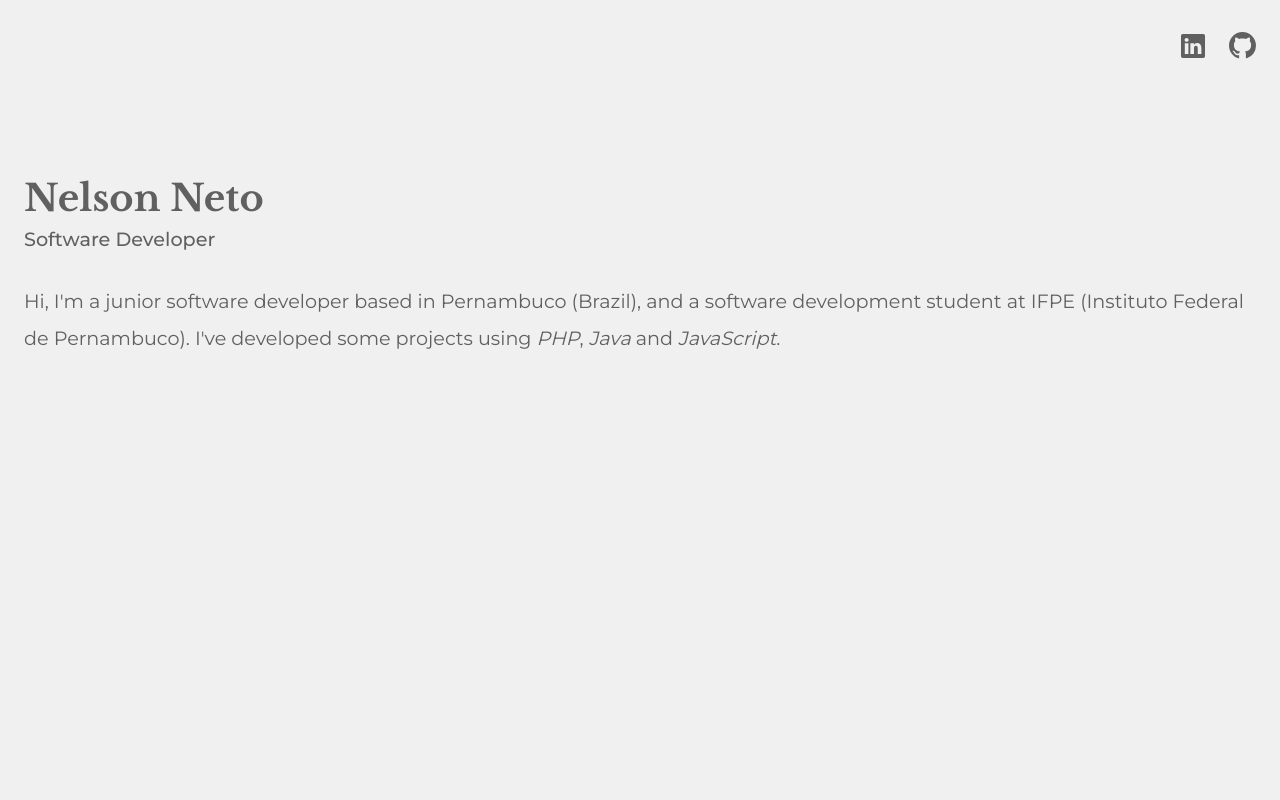
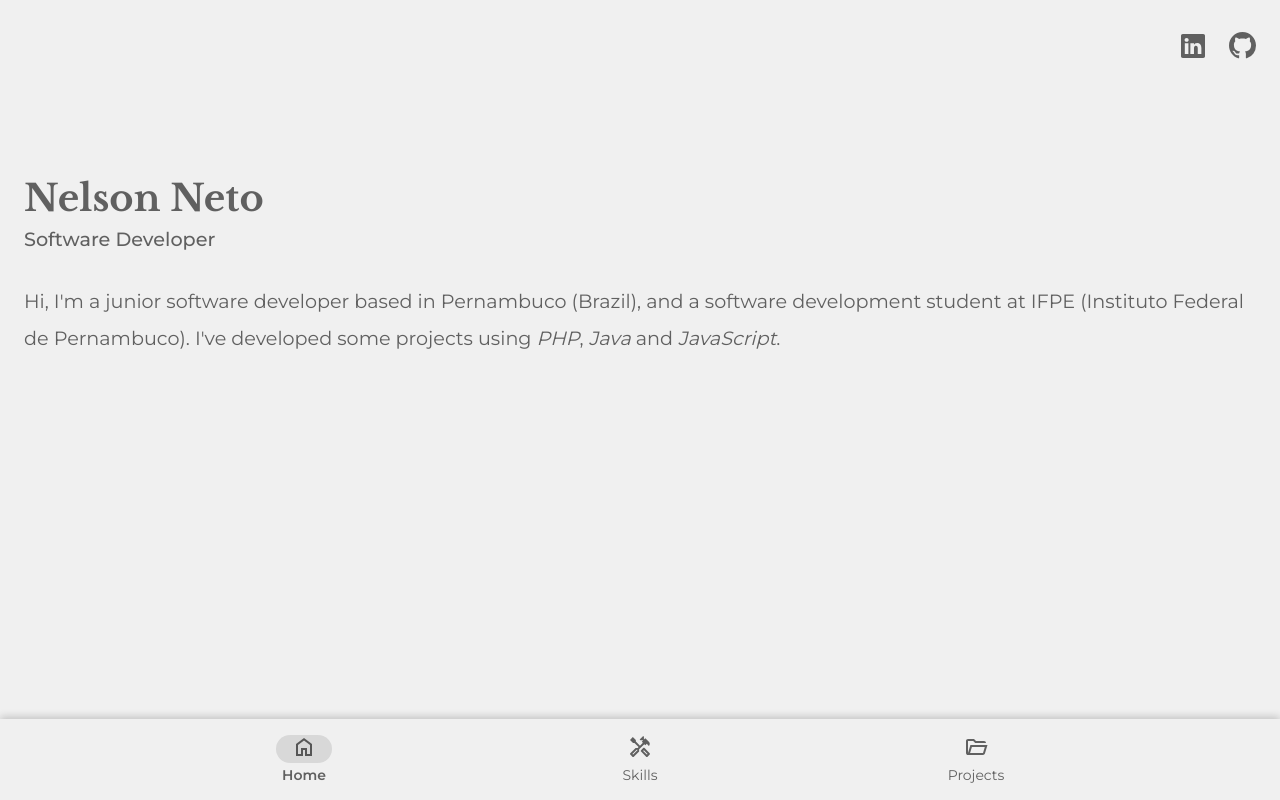
Before and after one commit to nhsneto/portfolio, a Next.js app: page / in a window 1280 px wide. Built offline with nearby package versions, Linux system fonts and the light colour scheme.

Commit message:
Create bottom navigation

```diff
--- /dev/null
+++ b/app/components/BottomNav.module.css
@@ -0,0 +1,5 @@
+.container {
+  display: flex;
+  justify-content: space-evenly;
+  color: var(--gray);
+}
--- /dev/null
+++ b/app/components/BottomNav.tsx
@@ -0,0 +1,44 @@
+import { FolderOpen, Home, Handyman } from "@/app/icons";
+import Link from "next/link";
+import { montserrat } from "@/app/fonts";
+import BottomNavItem from "@/app/components/BottomNavItem";
+import styles from "./BottomNav.module.css";
+
+export default function BottomNav() {
+  return (
+    <div className={`${styles.container} ${montserrat.className}`}>
+      <Link href="/">
+        <BottomNavItem
+          icon={Home}
+          iconWidth="24px"
+          iconHeight="24px"
+          iconColor="var(--gray)"
+          label="Home"
+          isActive={true}
+        />
+      </Link>
+
+      <Link href="/skills">
+        <BottomNavItem
+          icon={Handyman}
+          iconWidth="24px"
+          iconHeight="24px"
+          iconColor="var(--gray)"
+          label="Skills"
+          isActive={false}
+        />
+      </Link>
+
+      <Link href="/projects">
+        <BottomNavItem
+          icon={FolderOpen}
+          iconWidth="24px"
+          iconHeight="24px"
+          iconColor="var(--gray)"
+          label="Projects"
+          isActive={false}
+        />
+      </Link>
+    </div>
+  );
+}
--- /dev/null
+++ b/app/components/BottomNavItem.module.css
@@ -0,0 +1,27 @@
+.container {
+  min-width: 4rem;
+  display: flex;
+  flex-direction: column;
+  align-items: center;
+  gap: 0.2rem;
+}
+
+.iconContainer {
+  padding: 0 1rem;
+  border-radius: 1rem;
+}
+
+.iconContainerActive {
+  padding: 0 1rem;
+  border-radius: 1rem;
+  background-color: rgba(0, 0, 0, 0.1);
+}
+
+.label {
+  font-size: 0.875rem;
+}
+
+.labelActive {
+  font-size: 0.875rem;
+  font-weight: 600;
+}
--- /dev/null
+++ b/app/components/BottomNavItem.tsx
@@ -0,0 +1,27 @@
+import type { ComponentType } from "react";
+import { IconProps } from "@/app/icons";
+import styles from "./BottomNavItem.module.css";
+
+type Props = {
+  icon: ComponentType<IconProps>;
+  iconWidth: string;
+  iconHeight: string;
+  iconColor?: string;
+  label: string;
+  isActive: boolean;
+};
+
+export default function BottomNavItem(props: Props) {
+  return (
+    <div className={styles.container}>
+      <div className={props.isActive ? styles.iconContainerActive : styles.iconContainer}>
+        <props.icon
+          width={props.iconWidth}
+          height={props.iconHeight}
+          color={props.iconColor}
+        />
+      </div>
+      <span className={props.isActive ? styles.labelActive : styles.label}>{props.label}</span>
+    </div>
+  );
+}
--- a/app/components/Navbar.module.css
+++ b/app/components/Navbar.module.css
@@ -1,5 +1,4 @@
 .socialsContainer {
-  margin: 0 1.5rem;
   display: flex;
   justify-content: flex-end;
   align-items: center;
--- a/app/globals.css
+++ b/app/globals.css
@@ -13,9 +13,15 @@
 html,
 body {
   max-width: 100vw;
+  height: 100%;
   overflow-x: hidden;
 }
 
 body {
   background-color: #f0f0f0;
 }
+
+a {
+  text-decoration: none;
+  color: inherit;
+}
--- a/app/icons.tsx
+++ b/app/icons.tsx
@@ -31,3 +31,103 @@ export function Linkedin({ width, height, color = "currentColor" }: IconProps) {
     </svg>
   );
 }
+
+export function Home({ width, height, color = "currentColor" }: IconProps) {
+  return (
+    <svg
+      xmlns="http://www.w3.org/2000/svg"
+      width={width}
+      height={height}
+      fill={color}
+      viewBox="0 -960 960 960"
+    >
+      <path d="M240-200h120v-240h240v240h120v-360L480-740 240-560v360Zm-80 80v-480l320-240 320 240v480H520v-240h-80v240H160Zm320-350Z" />
+    </svg>
+  );
+}
+
+export function HomeFilled({
+  width,
+  height,
+  color = "currentColor",
+}: IconProps) {
+  return (
+    <svg
+      xmlns="http://www.w3.org/2000/svg"
+      width={width}
+      height={height}
+      fill={color}
+      viewBox="0 -960 960 960"
+    >
+      <path d="M160-120v-480l320-240 320 240v480H560v-280H400v280H160Z" />
+    </svg>
+  );
+}
+
+export function Handyman({ width, height, color = "currentColor" }: IconProps) {
+  return (
+    <svg
+      xmlns="http://www.w3.org/2000/svg"
+      width={width}
+      height={height}
+      fill={color}
+      viewBox="0 -960 960 960"
+    >
+      <path d="M754-81q-8 0-15-2.5T726-92L522-296q-6-6-8.5-13t-2.5-15q0-8 2.5-15t8.5-13l85-85q6-6 13-8.5t15-2.5q8 0 15 2.5t13 8.5l204 204q6 6 8.5 13t2.5 15q0 8-2.5 15t-8.5 13l-85 85q-6 6-13 8.5T754-81Zm0-95 29-29-147-147-29 29 147 147ZM205-80q-8 0-15.5-3T176-92l-84-84q-6-6-9-13.5T80-205q0-8 3-15t9-13l212-212h85l34-34-165-165h-57L80-765l113-113 121 121v57l165 165 116-116-43-43 56-56H495l-28-28 142-142 28 28v113l56-56 142 142q17 17 26 38.5t9 45.5q0 24-9 46t-26 39l-85-85-56 56-42-42-207 207v84L233-92q-6 6-13 9t-15 3Zm0-96 170-170v-29h-29L176-205l29 29Zm0 0-29-29 15 14 14 15Zm549 0 29-29-29 29Z" />
+    </svg>
+  );
+}
+
+export function HandymanFilled({
+  width,
+  height,
+  color = "currentColor",
+}: IconProps) {
+  return (
+    <svg
+      xmlns="http://www.w3.org/2000/svg"
+      width={width}
+      height={height}
+      fill={color}
+      viewBox="0 -960 960 960"
+    >
+      <path d="M754-81q-8 0-15-2.5T726-92L522-296q-6-6-8.5-13t-2.5-15q0-8 2.5-15t8.5-13l85-85q6-6 13-8.5t15-2.5q8 0 15 2.5t13 8.5l204 204q6 6 8.5 13t2.5 15q0 8-2.5 15t-8.5 13l-85 85q-6 6-13 8.5T754-81Zm-549 1q-8 0-15.5-3T176-92l-84-84q-6-6-9-13.5T80-205q0-8 3-15t9-13l212-212h85l34-34-165-165h-57L80-765l113-113 121 121v57l165 165 116-116-43-43 56-56H495l-28-28 142-142 28 28v113l56-56 142 142q17 17 26 38.5t9 45.5q0 24-9 46t-26 39l-85-85-56 56-42-42-207 207v84L233-92q-6 6-13 9t-15 3Z" />
+    </svg>
+  );
+}
+
+export function FolderOpen({
+  width,
+  height,
+  color = "currentColor",
+}: IconProps) {
+  return (
+    <svg
+      xmlns="http://www.w3.org/2000/svg"
+      width={width}
+      height={height}
+      fill={color}
+      viewBox="0 -960 960 960"
+    >
+      <path d="M160-160q-33 0-56.5-23.5T80-240v-480q0-33 23.5-56.5T160-800h240l80 80h320q33 0 56.5 23.5T880-640H447l-80-80H160v480l96-320h684L837-217q-8 26-29.5 41.5T760-160H160Zm84-80h516l72-240H316l-72 240Zm0 0 72-240-72 240Zm-84-400v-80 80Z" />
+    </svg>
+  );
+}
+
+export function FolderOpenFilled({
+  width,
+  height,
+  color = "currentColor",
+}: IconProps) {
+  return (
+    <svg
+      xmlns="http://www.w3.org/2000/svg"
+      width={width}
+      height={height}
+      fill={color}
+      viewBox="0 -960 960 960"
+    >
+      <path d="M160-160q-33 0-56.5-23.5T80-240v-480q0-33 23.5-56.5T160-800h240l80 80h320q33 0 56.5 23.5T880-640H160v400l96-320h684L837-217q-8 26-29.5 41.5T760-160H160Z" />
+    </svg>
+  );
+}
--- a/app/page.module.css
+++ b/app/page.module.css
@@ -1,3 +1,13 @@
+.container {
+  height: 100%;
+  display: flex;
+  flex-direction: column;
+}
+
+.navBar {
+  margin: 0 1.5rem;
+}
+
 .main {
   margin: 5rem 1.5rem 0;
   color: var(--gray);
@@ -18,3 +28,14 @@
   font-size: 1.2rem;
   line-height: 1.9;
 }
+
+.bottomNav {
+  position: fixed;
+  left: 0;
+  right: 0;
+  bottom: 0;
+  z-index: 1;
+  padding: 1rem 0;
+  background-color: #f0f0f0;
+  box-shadow: 0 -2px 8px rgba(0, 0, 0, 0.2);
+}
--- a/app/page.tsx
+++ b/app/page.tsx
@@ -1,14 +1,16 @@
 import Navbar from "@/app/components/Navbar";
+import BottomNav from "@/app/components/BottomNav";
 import { montserrat } from "@/app/fonts";
 import styles from "./page.module.css";
 
 export default function Home() {
   return (
-    <div className="container">
+    <div className={styles.container}>
+      <div className={styles.navBar}>
         <Navbar />
+      </div>
 
       <main className={styles.main}>
-        <div className={styles.container}>
         <div>
           <h1 className={styles.title}>Nelson Neto</h1>
           <p className={`${styles.subtitle} ${montserrat.className}`}>
@@ -16,13 +18,16 @@ export default function Home() {
           </p>
         </div>
         <p className={`${styles.about} ${montserrat.className}`}>
-            Hi, I&apos;m a junior software developer based in Pernambuco
-            (Brazil), and a software development student at <abbr>IFPE</abbr>{" "}
-            (Instituto Federal de Pernambuco). I&apos;ve developed some projects
-            using <em>PHP</em>, <em>Java</em> and <em>JavaScript</em>.
+          Hi, I&apos;m a junior software developer based in Pernambuco (Brazil),
+          and a software development student at <abbr>IFPE</abbr> (Instituto
+          Federal de Pernambuco). I&apos;ve developed some projects using{" "}
+          <em>PHP</em>, <em>Java</em> and <em>JavaScript</em>.
         </p>
+      </main>
+
+      <div className={styles.bottomNav}>
+        <BottomNav />
       </div>
-      </main>
     </div>
   );
 }
--- /dev/null
+++ b/app/skills/page.tsx
@@ -0,0 +1,3 @@
+export default function skillsPage() {
+  return <h1>Skills</h1>;
+}
```
Lines whose indentation alone changed are shown as unchanged.
